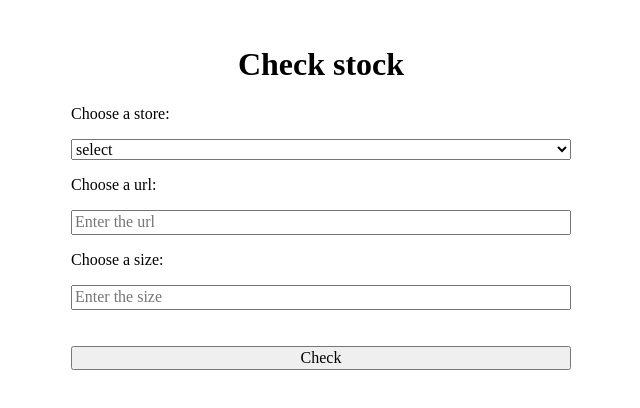
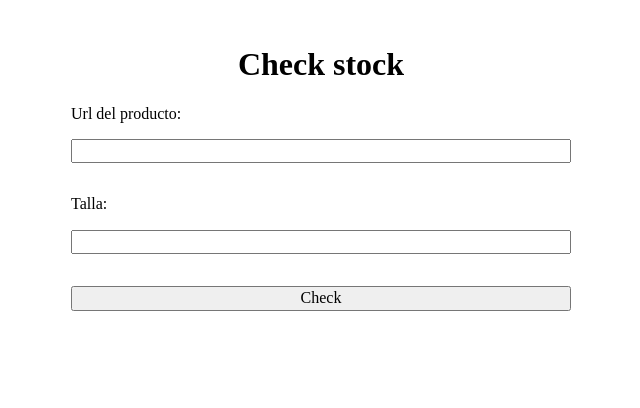
Before and after one commit to Pdominguez15/check-stock-size, a Next.js app: page / in a window 1280 px wide. Shown: the top 408 px of the page, without its empty margins (319-959 px from the left). Built offline with nearby package versions, Linux system fonts and the light colour scheme.

Commit message:
add form validations

```diff
--- a/package.json
+++ b/package.json
@@ -9,11 +9,14 @@
     "lint": "next lint"
   },
   "dependencies": {
+    "@hookform/resolvers": "^2.9.10",
     "@next/font": "13.1.5",
     "eslint": "8.32.0",
     "eslint-config-next": "13.1.5",
     "next": "13.1.5",
     "react": "18.2.0",
-    "react-dom": "18.2.0"
+    "react-dom": "18.2.0",
+    "react-hook-form": "^7.42.1",
+    "yup": "^0.32.11"
   }
 }
--- a/src/app/form.jsx
+++ b/src/app/form.jsx
@@ -1,74 +1,90 @@
 "use client";
-import { useState } from "react";
+
+import { useEffect, useState } from "react";
+import * as yup from "yup";
+
+import { yupResolver } from "@hookform/resolvers/yup";
+
+import { useForm } from "react-hook-form";
+
 import styles from "./page.module.css";
 
+const schema = yup
+  .object({
+    url: yup
+      .string()
+      .required("La url es requerida")
+      .url("No es una url válida"),
+    size: yup.string().required("La talla es requerida"),
+  })
+  .required();
+
 export default function Form() {
-  const [formData, setFormData] = useState({
-    store: "",
-    url: "",
-    size: "",
+  const [response, setResponse] = useState({
+    type: false,
+    message: "",
+  });
+  const {
+    register,
+    handleSubmit,
+    formState: { errors, isDirty },
+    reset,
+  } = useForm({
+    resolver: yupResolver(schema),
   });
 
-  const handleInput = (e) => {
-    const fieldName = e.target.name;
-    const fieldValue = e.target.value;
+  useEffect(() => {
+    if (isDirty) {
+      setResponse({
+        isOk: false,
+        message: "",
+      });
+    }
+  }, [isDirty]);
 
-    setFormData((prevState) => ({
-      ...prevState,
-      [fieldName]: fieldValue,
-    }));
-  };
-
-  const handleSubmit = (e) => {
-    // We don't want the page to refresh
-    e.preventDefault();
-    console.log("formData", formData);
-
+  const onSubmit = (data) => {
     fetch("api/sendData", {
       method: "POST",
       headers: {
         "Content-Type": "application/json",
         "Access-Control-Allow-Origin": "*",
       },
-      body: JSON.stringify(formData),
-    })
-      .then((res) => res.json())
-      .then((data) =>
-        setFormData({
-          store: "",
-          url: "",
-          size: "",
-        })
-      )
-      .catch((err) => console.log("err", err));
+      body: JSON.stringify(data),
+    }).then((res) => {
+      if (res.ok) {
+        reset();
+        setResponse({
+          isOk: true,
+          message: "El producto fue dado de alta correctamente.",
+        });
+      } else {
+        setResponse({
+          isOk: false,
+          message: "Error al dar de alta el producto, intentelo de nuevo.",
+        });
+      }
+    });
   };
 
   return (
-    <form onSubmit={handleSubmit}>
-      <label htmlFor="store">Choose a store:</label>
-      <select name="store" id="store" onChange={handleInput}>
-        <option>select</option>
-        <option value="zara">Zara</option>
-        <option value="stradivarius">Stradivarius</option>
-      </select>
-      <label htmlFor="url">Choose a url:</label>
-      <input
-        name="url"
-        id="url"
-        type="text"
-        placeholder="Enter the url"
-        className={styles.urlInput}
-        onChange={handleInput}
-      />
-      <label htmlFor="size">Choose a size:</label>
-      <input
-        type="text"
-        name="size"
-        placeholder="Enter the size"
-        id="size"
-        onChange={handleInput}
-      />
+    <form onSubmit={handleSubmit(onSubmit)}>
+      {console.log("isDirty", isDirty)}
+      <div className={styles.customInput}>
+        <label htmlFor="url">Url del producto:</label>
+        <input id="url" {...register("url")} />
+        <span>{errors.url?.message}</span>
+      </div>
+      <div className={styles.customInput}>
+        <label htmlFor="size">Talla:</label>
+        <input id="size" {...register("size")} />
+        <span>{errors.size?.message}</span>
+      </div>
       <button type="submit">Check</button>
+      {response.message && (
+        <p className={response.isOk ? styles.ok : styles.error}>
+          {response.message}
+        </p>
+      )}
     </form>
   );
 }
--- a/src/app/page.module.css
+++ b/src/app/page.module.css
@@ -14,9 +14,23 @@
 .container form {
   display: flex;
   flex-direction: column;
-  gap: 1rem;
 }
 
-.container form button {
-  margin-top: 20px;
+.customInput {
+  display: flex;
+  gap: 1rem;
+  flex-direction: column;
 }
+
+.customInput span {
+  margin-bottom: 1rem;
+  color: red;
+}
+
+.ok {
+  color: green;
+}
+
+.error {
+  color: red;
+}
```
Also changed, not shown: 1 other file (tests, documents, lock files or other folders).
